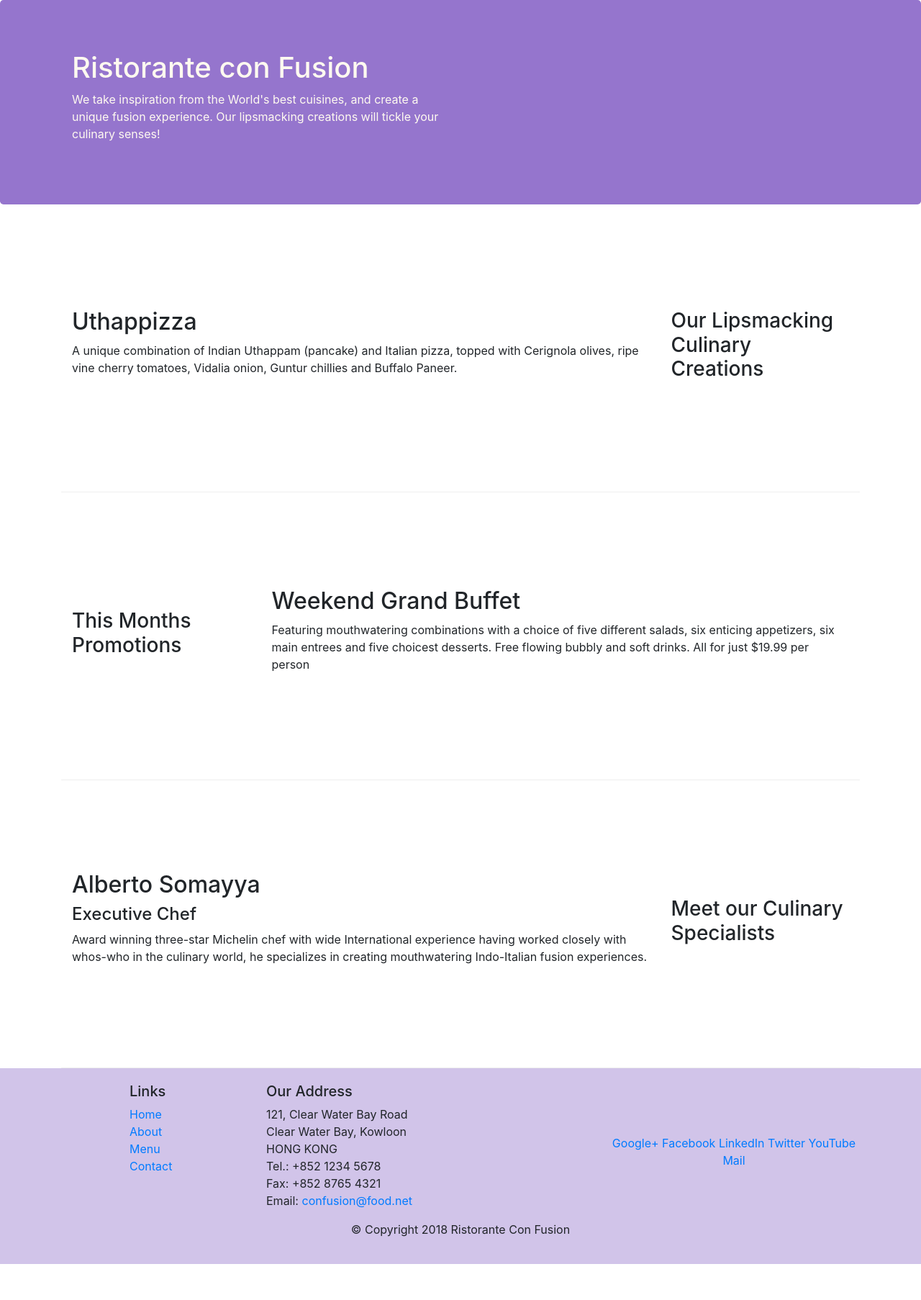
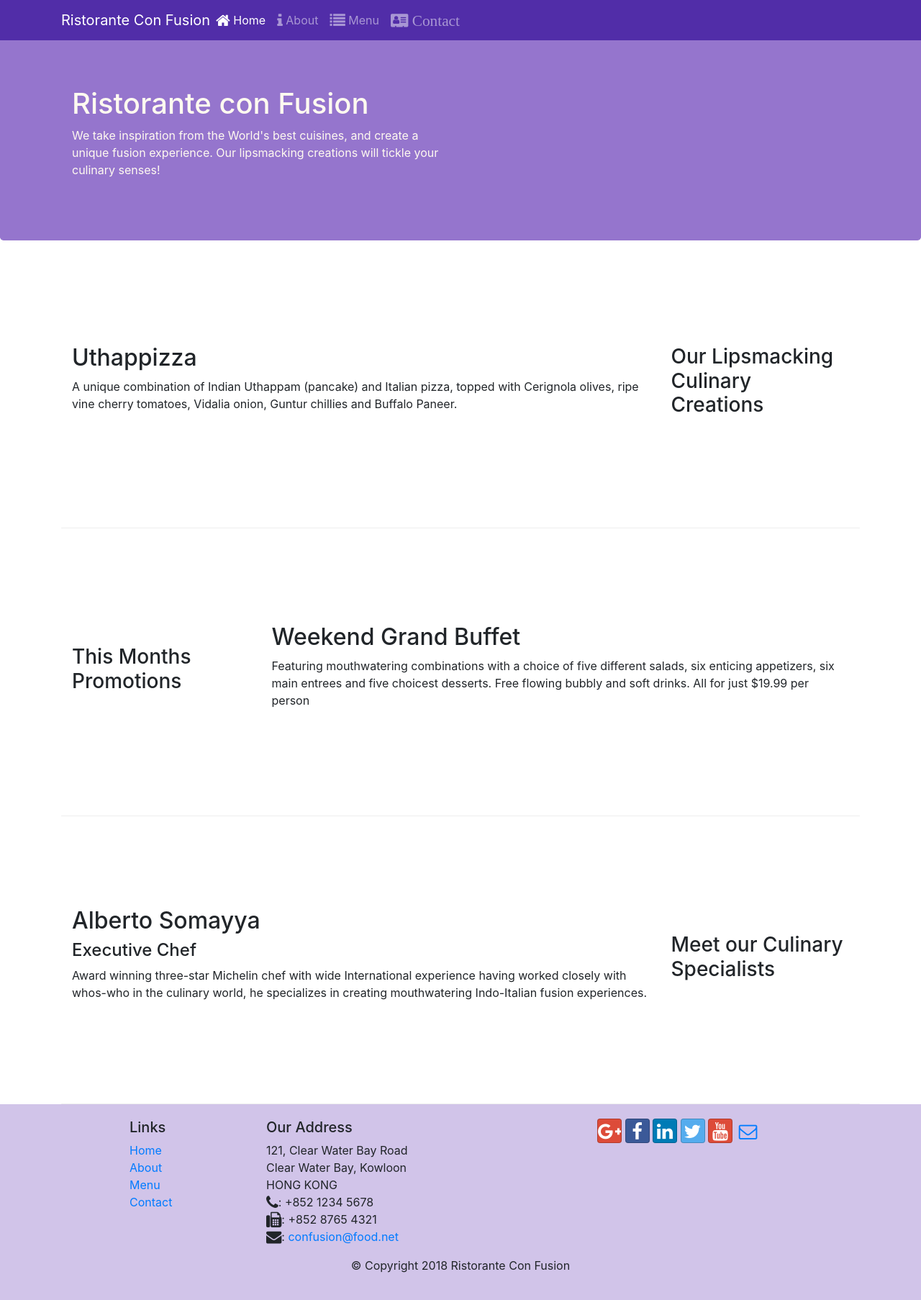
Before and after one commit to melisha19/bootstrap-coursera, a website: page index.html in a window 1280 px wide. Shown: the whole page at 72% size. Before the commit the page ends 1756 px from the top, so only its background shows below. Drawn offline with nearby package versions, Linux system fonts and the light colour scheme.

Commit message:
navigation bar and icon fonts

```diff
--- a/CSS/about-styles.css
+++ b/CSS/about-styles.css
@@ -35,3 +35,10 @@
   margin:0px;
   color:#0f0f0f;
 }
+body{
+  padding:50px 0px 0px 0px ;
+  z-index:0;
+}
+.navbar-dark{
+  background-color:#512DA8;
+  }
--- a/CSS/styles.css
+++ b/CSS/styles.css
@@ -29,3 +29,10 @@
   margin:0px;
   color:#0f0f0f;
 }
+body{
+  padding:50px 0px 0px 0px ;
+  z-index:0;
+}
+.navbar-dark{
+  background-color:#512DA8;
+  }
--- a/index.html
+++ b/index.html
@@ -8,13 +8,30 @@
 
     <!-- Bootstrap CSS -->
     <link rel="stylesheet" href="node_modules/bootstrap/dist/css/bootstrap.min.css">
+    <link rel="stylesheet" href="node_modules/font-awesome/css/font-awesome.min.css">
+    <link rel="stylesheet" href="node_modules/bootstrap-social/bootstrap-social.css">
+
     <link rel="stylesheet" href="CSS/styles.css">
     <title>Ristorante Con Fusion</title>
 </head>
 
 <body>
-
-    <header class="jumbotron">
+    <nav class="navbar navbar-dark navbar-expand-sm  fixed-top">
+      <div class="container">
+        <button class="navbar-toggler" type="button" data-toggle="collapse" data-target="#Navbar">
+          <span class="navbar-toggler-icon"></span>
+        </button>
+        <a class="navbar-brand mr-auto" href="#">Ristorante Con Fusion</a>
+        <div class="collapse navbar-collapse" id="Navbar">
+          <ul class="navbar-nav mr-auto">
+            <li class="nav-item active"><a class="nav-link" href="#"><span class="fa fa-home fa-lg"></span> Home</a></li>
+            <li class="nav-item"><a class="nav-link" href="./aboutus.html"><span class="fa fa-info fa-lg"></span> About</a></li>
+            <li class="nav-item"><a class="nav-link" href="#"><span class="fa fa-list fa-lg"></span> Menu</a></li>
+            <li class="nav-item"><a class="nav-link" href="#"><span class="fa fa-address-card fa-lg"> Contact</a></li>
+          </ul>
+      </div>
+    </nav>
+      <header class="jumbotron">
         <div class="container">
             <div class="row row-header">
                 <div class="col-12 col-sm-6">
@@ -68,7 +85,7 @@
                     <h5>Links</h5>
                     <ul class ="list-unstyled">
                         <li><a href="#">Home</a></li>
-                        <li><a href="#">About</a></li>
+                        <li><a href="./aboutus.html">About</a></li>
                         <li><a href="#">Menu</a></li>
                         <li><a href="#">Contact</a></li>
                     </ul>
@@ -79,21 +96,20 @@
 		              121, Clear Water Bay Road<br>
 		              Clear Water Bay, Kowloon<br>
 		              HONG KONG<br>
-		              Tel.: +852 1234 5678<br>
-		              Fax: +852 8765 4321<br>
-		              Email: <a href="mailto:confusion@food.net">confusion@food.net</a>
+		              <i class="fa fa-phone fa-lg"></i>: +852 1234 5678<br>
+		             <i class="fa fa-fax fa-lg"></i>: +852 8765 4321<br>
+		              <i class="fa fa-envelope fa-lg"></i>: <a href="mailto:confusion@food.net">confusion@food.net</a>
 		           </address>
                 </div>
-                <div class="col-12 col-sm-4 align-self-center">
-                    <div class="text-center">
-                        <a href="http://google.com/+">Google+</a>
-                        <a href="http://www.facebook.com/profile.php?id=">Facebook</a>
-                        <a href="http://www.linkedin.com/in/">LinkedIn</a>
-                        <a href="http://twitter.com/">Twitter</a>
-                        <a href="http://youtube.com/">YouTube</a>
-                        <a href="mailto:">Mail</a>
+                <div class="text-center">
+                        <a class="btn btn-social-icon btn-google" href="http://google.com/+"><i class="fa fa-google-plus"></i></a>
+                        <a class="btn btn-social-icon btn-facebook" href="http://www.facebook.com/profile.php?id="><i class="fa fa-facebook"></i></a>
+                        <a class="btn btn-social-icon btn-linkedin" href="http://www.linkedin.com/in/"><i class="fa fa-linkedin"></i></a>
+                        <a class="btn btn-social-icon btn-twitter" href="http://twitter.com/"><i class="fa fa-twitter"></i></a>
+                        <a class="btn btn-social-icon btn-google" href="http://youtube.com/"><i class="fa fa-youtube"></i></a>
+                        <a class="btn btn-social-icon" href="mailto:"><i class="fa fa-envelope-o"></i></a>
                     </div>
-                </div>
+
            </div>
            <div class="row  justify-content-center">
                 <div class="col-auto">
--- a/package.json
+++ b/package.json
@@ -15,6 +15,8 @@
   },
   "dependencies": {
     "bootstrap": "^4.0.0",
+    "bootstrap-social": "^5.1.1",
+    "font-awesome": "^4.7.0",
     "jquery": "^3.3.1",
     "popper.js": "^1.12.9"
   }
```
Also changed, not shown: aboutus.html (+31 -10 lines), 2 other files.
